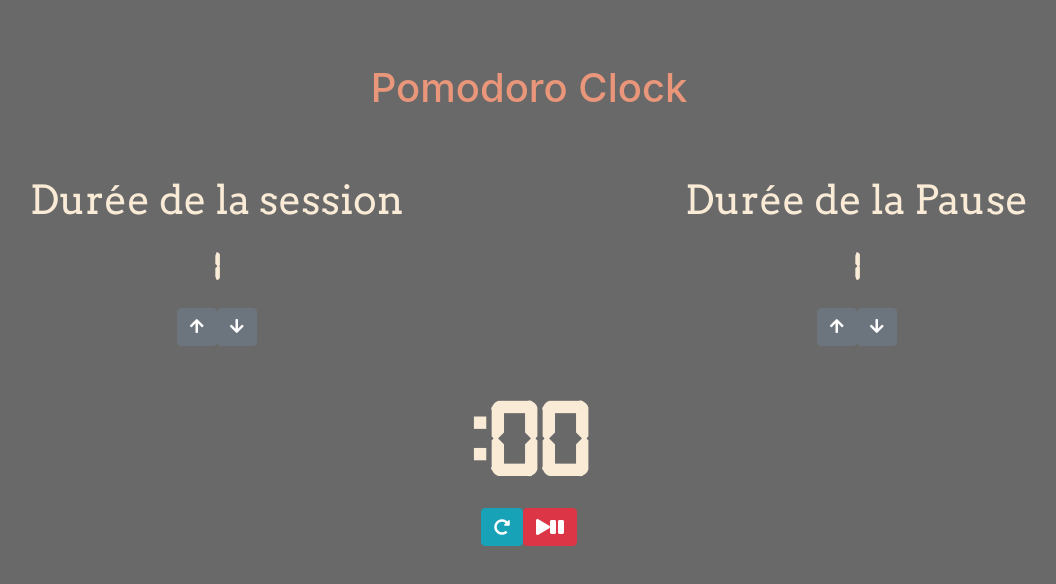
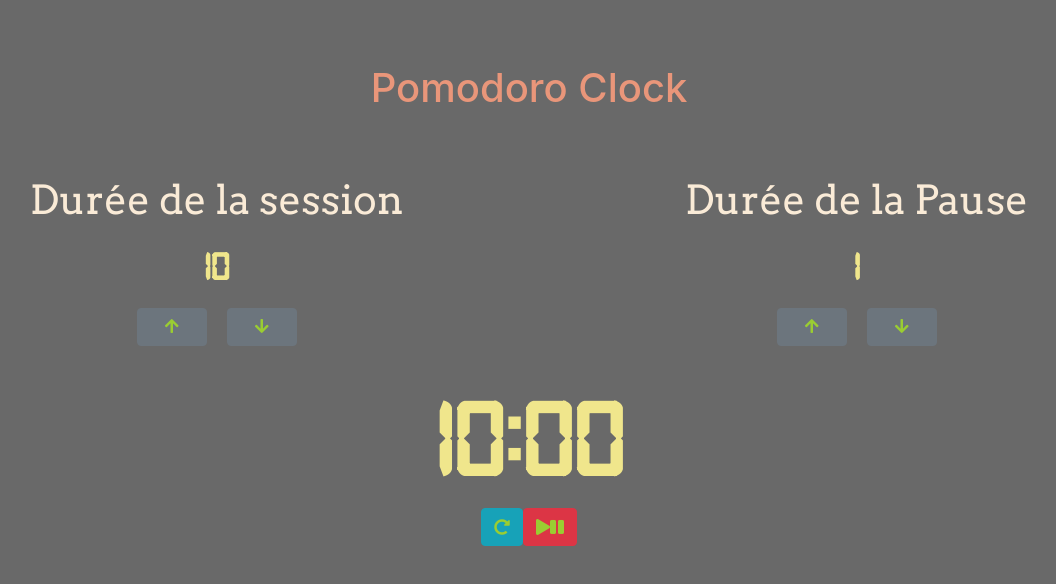
Before and after one commit to wallas938/pomodoroclock-react, a React (Create React App) app: page / in a window 1280 px wide. Shown: the top 584 px of the page, without its empty margins (111-1167 px from the left). Built offline with nearby package versions, Linux system fonts and the light colour scheme.

Commit message:
Synchro entre durée de session et de pause et chrono opérationnelle || Gerer setInterval du chrono

```diff
--- a/src/App.css
+++ b/src/App.css
@@ -30,15 +30,19 @@
     font-family: 'Arvo', serif;
 }
 
-.arrows {
+.arrows button {
+    width: 70px;
+    margin: 0 10px;
 }
 
 .digit {
     font-family: digitalFont;
+    color: khaki;
 }
 
 button i{
     background-color: unset;
+    color: yellowgreen;
 }
 
 #breakLength, #sessionLength {
--- a/src/App.js
+++ b/src/App.js
@@ -1,22 +1,141 @@
 import React, { Component } from 'react';
+import { incrementer, decrementer, unitSecondeDecrementer,
+  uniteMinuteDecrementer, dizaineSecondeDecrementer,
+  dizaineMinuteDecrementer } from './funtions/functionsGroupOne.js'
 import './App.css';
 import Chronometre from './components/Chronometre/Chronometre.js'
 import ChronoSession from './components/ChronoSession/ChronoSession.js'
 import ChronoBreak from './components/ChronoBreak/ChronoBreak.js'
 
+
 class App extends Component {
+
+  constructor(props) {
+    super(props)
+    this.state = {
+      sessionLength: "10",
+      breakLength: "1",
+      chrono: {
+        dizaineMinute: "0",
+        unitMinute: "0",
+        dizaineSecond: "0",
+        unitSecond: "0" ,
+      }
+    }
+
+    this.compteur = this.compteur.bind(this)
+    this.timeHandler = this.timeHandler.bind(this)
+    this.lengthSessionHandler = this.lengthSessionHandler.bind(this)
+    this.lengthBreakHandler = this.lengthBreakHandler.bind(this)
+    this.sessionInitialisation = this.sessionInitialisation.bind(this)
+    this.breakInitialisation = this.breakInitialisation.bind(this)
+    this.unitSeconHandler = this.unitSeconHandler.bind(this)
+  }
+
+  componentDidMount() {
+
+    this.sessionInitialisation()
+
+  }
+
+  lengthSessionHandler(sessionLengthIncremented) {
+    this.setState({
+      sessionLength: `${sessionLengthIncremented}`
+    }, () => {
+      this.sessionInitialisation()
+    })
+
+  }
+
+  lengthBreakHandler(breakLengthIncremented) {
+
+    this.setState({
+      breakLength: breakLengthIncremented
+    }, () => {
+      this.sessionInitialisation()
+    })
+
+  }
+
+  sessionInitialisation() {
+
+    let sessionLength = `${this.state.sessionLength}`
+
+    this.setState({
+      chrono: {
+        dizaineMinute: `${sessionLength}`.length > 1 ? `${sessionLength[0]}` : "0",
+        unitMinute:  `${sessionLength}`.length === 1 ? `${sessionLength[0]}` : `${sessionLength[1]}`,
+        dizaineSecond: 0,
+        unitSecond: 0
+      }
+    }, () => {
+      //console.log('dizaine: ', sessionLength[0])
+      //console.log('unite: ', sessionLength[1])
+    })
+
+    //resetTimer() A GERER !!!
+
+  }
+
+  breakInitialisation() {
+
+    let breakLength = this.state.breakLength
+
+    this.setState({
+      chrono: {
+        dizaineMinute: breakLength.length > 1 ? breakLength[0] : "0",
+        unitMinute:  breakLength.length === 1 ? breakLength[0] : breakLength[1],
+        dizaineSecond: 0,
+        unitSecond: 0
+      }
+    }, () => {
+      //console.log('dizaine: ', sessionLength[0])
+      //console.log('unite: ', sessionLength[1])
+    })
+
+    //resetTimer() A GERER !!!
+
+  }
+
+  unitSeconHandler() {
+
+    let currentUnitSecond = this.state.chrono.unitSecond
+
+    let unitSecondeDecremented = unitSecondeDecrementer(currentUnitSecond)
+
+    this.setState({
+      chrono: {
+        unitSecond: unitSecondeDecremented
+      }
+    })
+  }
+
+  compteur() {
+
+    let timer = setInterval(this.unitSeconHandler, 1000)
+
+  }
+
+  timeHandler() {
+
+    this.compteur()
+
+  }
+
   render() {
+
     return (
       <div id="pomodoro-clock-app">
       <h1 id="app-name">Pomodoro Clock</h1>
         <div className="grid-container">
-          <ChronoSession />
-          <ChronoBreak />
+          <ChronoSession sessionLength={this.state.sessionLength} lengthSessionHandler={this.lengthSessionHandler} />
+          <ChronoBreak breakLength={this.state.breakLength} lengthBreakHandler={this.lengthBreakHandler}/>
         </div>
-        <Chronometre />
+        <Chronometre chrono={this.state.chrono} timeHandler={this.timeHandler}/>
       </div>
     );
   }
+
 }
 
 export default App;
--- a/src/components/ChronoBreak/ChronoBreak.js
+++ b/src/components/ChronoBreak/ChronoBreak.js
@@ -1,18 +1,36 @@
 import React from 'react';
 import './chronoBreak.css'
 
-function ChronoBreak(props) {
+function ChronoBreak({ breakLength, lengthBreakHandler }) {
+
+    function incrementHandler() {
+
+		breakLength = Number(breakLength)
+
+		breakLength = breakLength >= 99 ? 99 : breakLength + 1
+
+		lengthBreakHandler(breakLength)
+	}
+
+	function decrementHandler() {
+
+		breakLength = Number(breakLength)
+
+		breakLength = breakLength <= 1 ? 1 : breakLength - 1
+
+		lengthBreakHandler(breakLength)
+	}
 
     return(
 
         <div id="break-block-buttons" className="grid-item">
             <h1>Durée de la Pause</h1>
-            <p className="digit" id="breakLength">1</p>
+            <p className="digit" id="breakLength">{breakLength}</p>
             <div className="arrows">
-                <button id="breakIncrementer" className="btn btn-secondary">
+                <button id="breakIncrementer" className="btn btn-secondary" onClick={incrementHandler}>
                     <i className="fas fa-arrow-up"></i>
                 </button>
-                <button id="breakDecrementer" className="btn btn-secondary">
+                <button id="breakDecrementer" className="btn btn-secondary" onClick={decrementHandler}>
                     <i className="fas fa-arrow-down"></i>
                 </button>
             </div>
--- a/src/components/ChronoSession/ChronoSession.js
+++ b/src/components/ChronoSession/ChronoSession.js
@@ -1,16 +1,34 @@
 import React  from 'react'
 import './chronoSession.css'
-function ChronoSession(props) {
+function ChronoSession({ sessionLength, lengthSessionHandler }) {
+
+	function incrementHandler() {
+
+		sessionLength = Number(sessionLength)
+
+		sessionLength = sessionLength >= 99 ? 99 : sessionLength + 1
+
+		lengthSessionHandler(sessionLength)
+	}
+
+	function decrementHandler() {
+
+		sessionLength = Number(sessionLength)
+
+		sessionLength = sessionLength <= 1 ? 1 : sessionLength - 1
+
+		lengthSessionHandler(sessionLength)
+	}
 
     return(
         <div id="session-block-buttons" className="grid-item">
 			<h1>Durée de la session</h1>
-			<p className="digit" id="sessionLength">1</p>
+			<p className="digit" id="sessionLength">{sessionLength}</p>
 			<div className="arrows">
-				<button id="sessionIncrementer" className="btn btn-secondary">
+				<button id="sessionIncrementer" className="btn btn-secondary" onClick={incrementHandler}>
 					<i className="fas fa-arrow-up"></i>
 				</button>
-				<button id="sessionDecrementer" className="btn btn-secondary">
+				<button id="sessionDecrementer" className="btn btn-secondary" onClick={decrementHandler}>
 					<i className="fas fa-arrow-down"></i>
 				</button>
 			</div>
--- a/src/components/Chronometre/Chronometre.js
+++ b/src/components/Chronometre/Chronometre.js
@@ -1,20 +1,20 @@
 import React from 'react'
 import './chronometre.css'
 
-function Chronometre(props) {
+function Chronometre({ chrono, timeHandler }) {
 
     return(
 
         <div id="chronometre-block">
 			<div className="digit" id="chronometre">
-				<span id="dizaine-minute"></span><span id="unite-minute"></span>:<span
-					id="dizaine-seconde">0</span><span id="unite-seconde">0</span>
+				<span id="dizaine-minute">{ chrono.dizaineMinute }</span><span id="unite-minute">{ chrono.unitMinute }</span>:<span
+					id="dizaine-seconde">{ chrono.dizaineSecond }</span><span id="unite-seconde">{ chrono.unitSecond }</span>
 			</div>
 			<div id="chronometre-buttons">
 				<button type="button" id="reset" className="btn btn-info">
 					<i className="fas fa-redo-alt"></i>
 				</button>
-				<button type="button" id="pause-play" className="btn btn-danger">
+				<button type="button" id="pause-play" className="btn btn-danger" onClick={timeHandler}>
 					<i className="fa fa-play" aria-hidden="true"></i>
 					<i className="fa fa-pause" aria-hidden="true"></i>
 				</button>
--- /dev/null
+++ b/src/funtions/functionsGroupOne.js
@@ -0,0 +1,72 @@
+
+function incrementer(toBeIncremented) { //POUR AUGMENTER DURREE DE SESSION
+
+    let intNumber = Number(toBeIncremented.innerHTML)
+
+    let intNumberincremented = intNumber >= 99 ? 99 : intNumber + 1
+
+    let unit = intNumberincremented
+
+    toBeIncremented.innerHTML = unit
+}
+
+function decrementer(toBeDecremented) {
+
+    let intNumber = Number(toBeDecremented.innerHTML)
+
+    let intNumberDecremented = intNumber <= 1 ? 1 : intNumber - 1
+
+    let unit = intNumberDecremented
+
+    toBeDecremented.innerHTML = unit
+}
+
+function unitSecondeDecrementer(toBeDecremented) {
+
+	toBeDecremented = Number(toBeDecremented)
+
+	toBeDecremented = toBeDecremented === 0 ? 9 : toBeDecremented - 1
+
+	return toBeDecremented
+}
+
+function uniteMinuteDecrementer(toBeDecremented) {
+
+	let intNumber = Number(toBeDecremented.innerHTML)
+
+	let intNumberDecremented = intNumber == 0 ? 9 : intNumber - 1
+
+	let unit = intNumberDecremented
+
+	toBeDecremented.innerHTML = unit
+
+}
+
+function dizaineSecondeDecrementer(toBeDecremented) {
+
+	let intNumber = Number(toBeDecremented.innerHTML)
+
+	let intNumberDecremented = intNumber == 0 ? 5 : intNumber - 1
+
+	let unit = intNumberDecremented
+
+	toBeDecremented.innerHTML = unit
+
+}
+
+function dizaineMinuteDecrementer(toBeDecremented) {
+
+	let intNumber = Number(toBeDecremented.innerHTML)
+
+	let intNumberDecremented = intNumber == 0 ? 5 : intNumber - 1
+
+	let unit = intNumberDecremented
+
+	toBeDecremented.innerHTML = unit
+}
+
+export {
+		incrementer, decrementer, unitSecondeDecrementer,
+		uniteMinuteDecrementer, dizaineSecondeDecrementer,
+		dizaineMinuteDecrementer
+	}
```
Also changed, not shown: src/funtions/fonctionsGroupTwo.js (added, +157 -0 lines).
